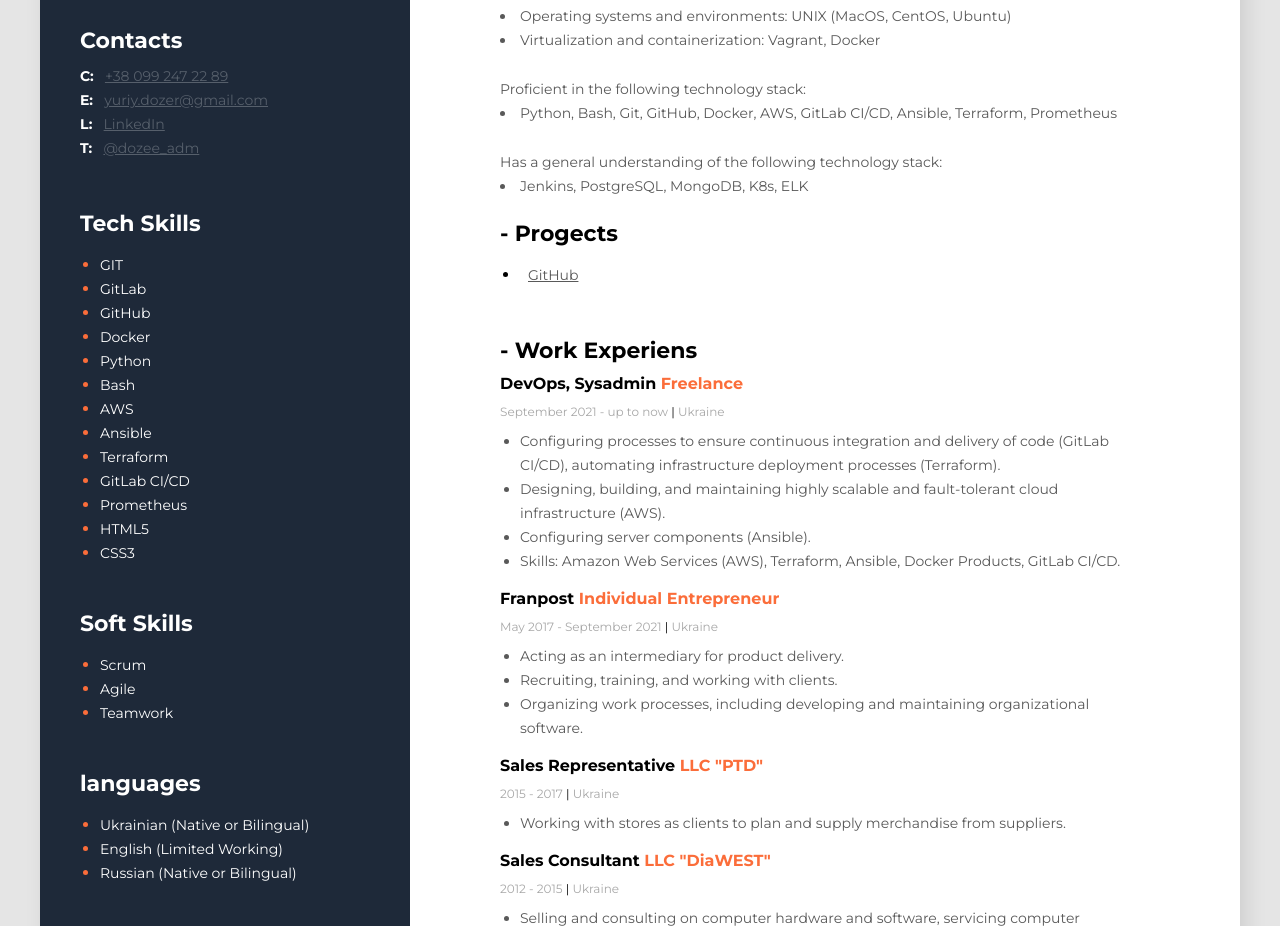
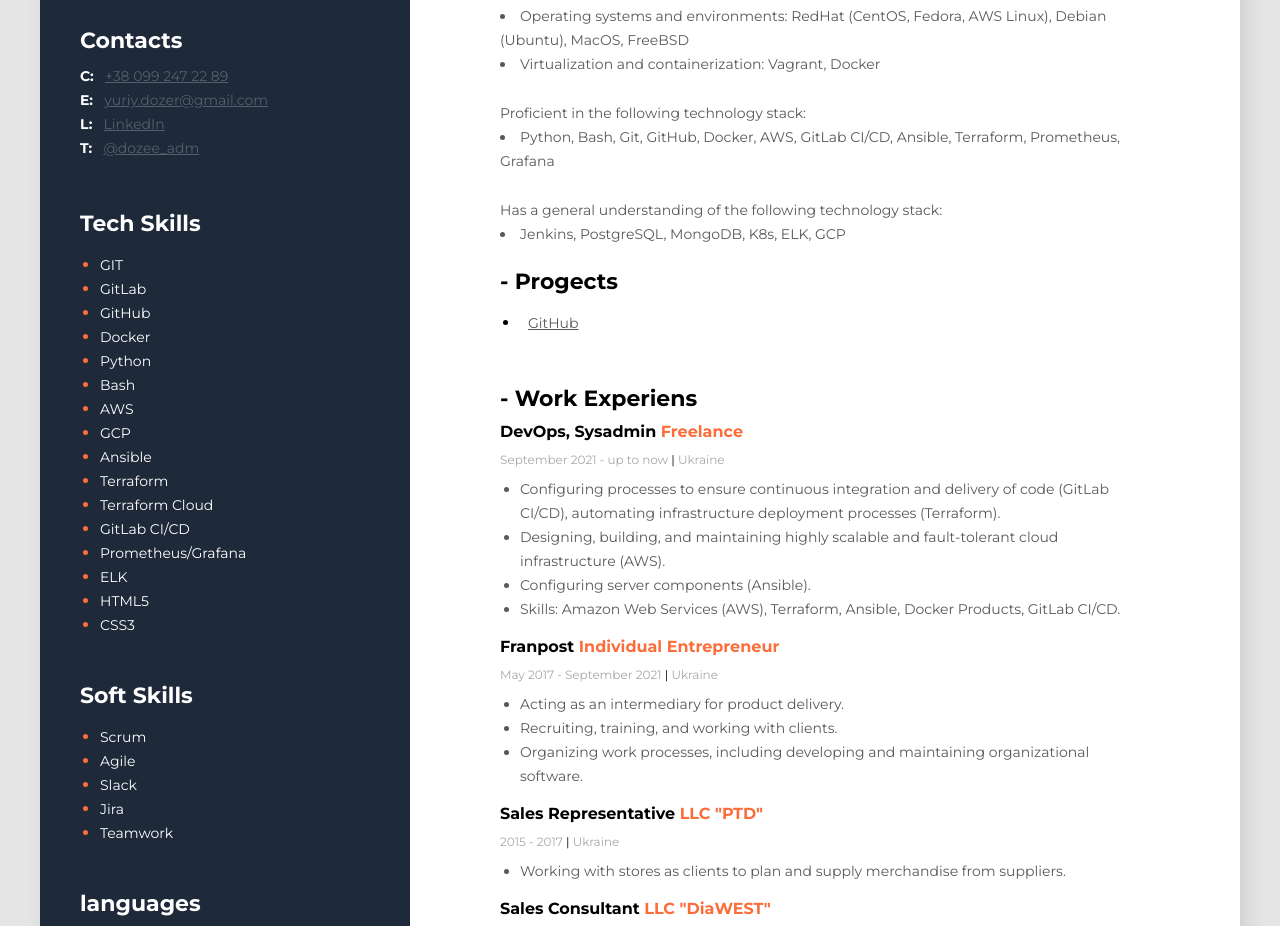
Before and after one commit to YuriyLv/MyWebPage, a plain HTML site: page index.html in a window 1280 px wide. Shown: the part 557-1483 px from the top of the page. Drawn offline with Linux system fonts and the light colour scheme.

Commit message:
add: skills

```diff
--- a/index.html
+++ b/index.html
@@ -33,17 +33,14 @@
             <p class="bout-me-text">Familiar with the following technologies:
                 <li class="my-work-expir-list-item"> LAN and WAN networks</li>
                 <li class="my-work-expir-list-item"> Network principles: wired and wireless (OSI, TCP/IP)</li>
-                <li class="my-work-expir-list-item"> Operating systems and environments: UNIX (MacOS, CentOS, Ubuntu)</li>
+                <li class="my-work-expir-list-item"> Operating systems and environments: RedHat (CentOS, Fedora, AWS Linux), Debian (Ubuntu), MacOS, FreeBSD</li>
                 <li class="my-work-expir-list-item"> Virtualization and containerization: Vagrant, Docker</li>
             </p>
             <p class="bout-me-text">Proficient in the following technology stack:
-                <li class="my-work-expir-list-item"> Python, Bash, Git, GitHub, Docker, AWS, GitLab CI/CD, Ansible, Terraform, Prometheus</li>
+                <li class="my-work-expir-list-item"> Python, Bash, Git, GitHub, Docker, AWS, GitLab CI/CD, Ansible, Terraform, Prometheus, Grafana</li>
             </p>
             <p class="bout-me-text">Has a general understanding of the following technology stack:
-                <li class="my-work-expir-list-item"> Jenkins, PostgreSQL, MongoDB, K8s, ELK</li>
-            </p>
-
-
+                <li class="my-work-expir-list-item"> Jenkins, PostgreSQL, MongoDB, K8s, ELK, GCP</li>
             </p>
         </div>
         <!--progect section-->
@@ -140,7 +137,7 @@
                 <p class="education-section-comp-ext">2022 - 2023   <span class="education-section-comp-ext-ch">|</span>   Ukraine</p>
 
             <!--education2 section-->
-            <h4 class="education-section-place">IME"HA"</h4>
+            <h4 class="education-section-place">IME "HA"</h4>
             <h4 class="education-section-managment ">Master's degree, Computer Systems and Networks</h4>
             <p class="education-section-comp-ext">2004 - 2009   <span class="education-section-comp-ext-ch">|</span>   Ukraine</p>
         </div>
@@ -186,10 +183,13 @@
                 <li class="sidebar-section-item"><span class="sidebar-section-item-text">Python</span></li>
                 <li class="sidebar-section-item"><span class="sidebar-section-item-text">Bash</span></li>
                 <li class="sidebar-section-item"><span class="sidebar-section-item-text">AWS</span></li>
+                <li class="sidebar-section-item"><span class="sidebar-section-item-text">GCP</span></li>
                 <li class="sidebar-section-item"><span class="sidebar-section-item-text">Ansible</span></li>
                 <li class="sidebar-section-item"><span class="sidebar-section-item-text">Terraform</span></li>
+                <li class="sidebar-section-item"><span class="sidebar-section-item-text">Terraform Cloud</span></li>
                 <li class="sidebar-section-item"><span class="sidebar-section-item-text">GitLab CI/CD</span></li>
-                <li class="sidebar-section-item"><span class="sidebar-section-item-text">Prometheus</span></li>
+                <li class="sidebar-section-item"><span class="sidebar-section-item-text">Prometheus/Grafana</span></li>
+                <li class="sidebar-section-item"><span class="sidebar-section-item-text">ELK</span></li>
                 <li class="sidebar-section-item"><span class="sidebar-section-item-text">HTML5</span></li>
                 <li class="sidebar-section-item"><span class="sidebar-section-item-text">CSS3</span></li>
             </ul>
@@ -201,6 +201,8 @@
             <ul class="sidebar-section-list">
                 <li class="sidebar-section-item"><span class="sidebar-section-item-text">Scrum</span></li>
                 <li class="sidebar-section-item"><span class="sidebar-section-item-text">Agile</span></li>
+                <li class="sidebar-section-item"><span class="sidebar-section-item-text">Slack</span></li>
+                <li class="sidebar-section-item"><span class="sidebar-section-item-text">Jira</span></li>
                 <li class="sidebar-section-item"><span class="sidebar-section-item-text">Teamwork</span></li>
             </ul>
         </div>
```
